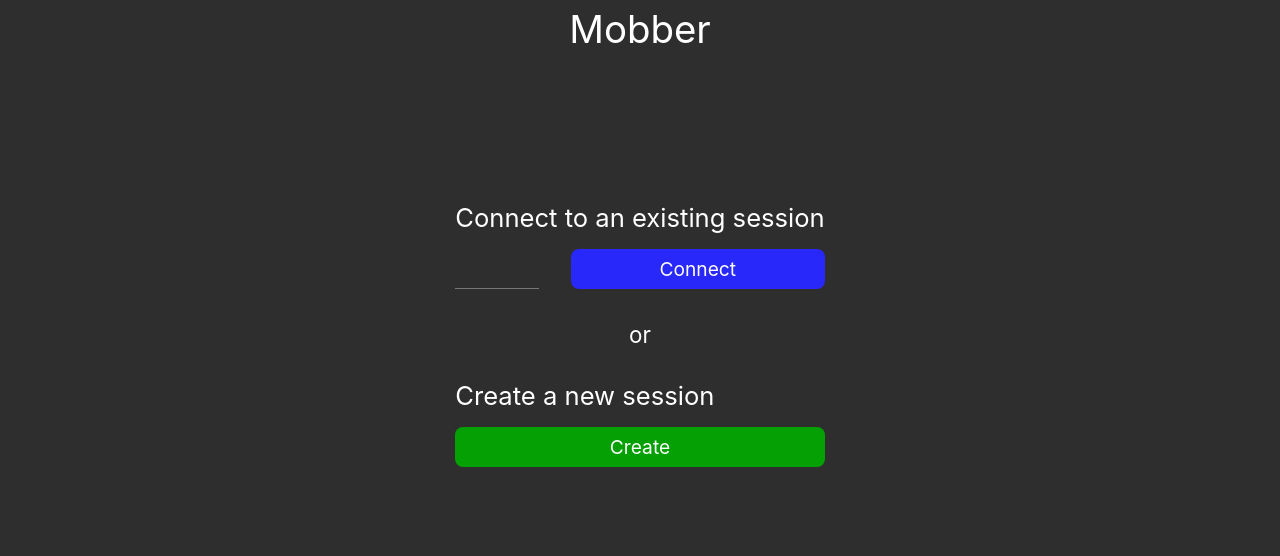
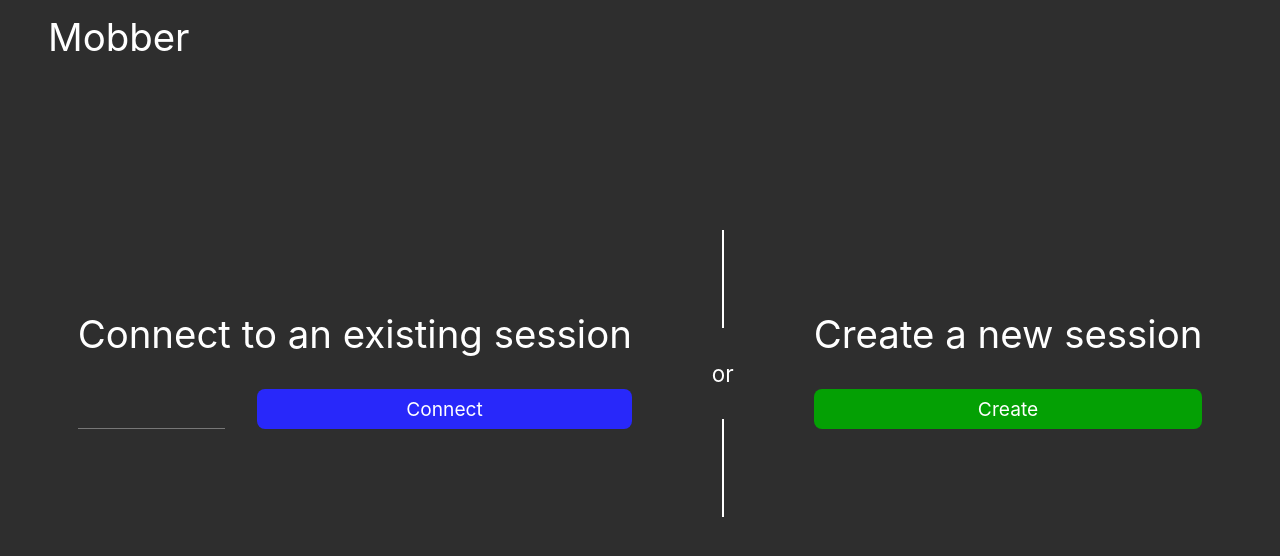
Before and after one commit to camleng/mobber, a React (Create React App) app: page / in a window 1280 px wide. Shown: the top 556 px of the page. Built offline with nearby package versions, Linux system fonts and the light colour scheme.

Commit message:
feat: New home screen layout

```diff
--- a/src/App.scss
+++ b/src/App.scss
@@ -18,10 +18,8 @@ input {
     background-color: $darkgray;
     border: none;
     border-bottom: 1px solid $lightgray;
-    // margin-right: 2rem;
     font-size: 1.2rem;
     text-align: center;
-    // width: 4.6rem;
 
     &:focus {
         outline: none;
--- a/src/components/Brand.scss
+++ b/src/components/Brand.scss
@@ -1,5 +1,18 @@
+@import "../mixins.scss";
+
+.title-bar {
+    @include desktop {
+        width: 100%;
+    }
+}
+
 .title {
     font-size: 2.4rem;
     line-height: 0.7;
+    margin-top: 0.5rem;
     cursor: pointer;
+
+    @include desktop {
+        margin-left: 2rem;
+    }
 }
--- a/src/components/Home.jsx
+++ b/src/components/Home.jsx
@@ -16,7 +16,7 @@ const Home = () => {
 
     return (
         <>
-            <div>
+            <div className='container'>
                 <div className='connect-to-session'>
                     <label>Connect to an existing session</label>
                     <div>
@@ -30,7 +30,11 @@ const Home = () => {
                         />
                     </div>
                 </div>
-                <p className='or'>or</p>
+                <div className='separators'>
+                    <div className='sep'></div>
+                    <div className='or'>or</div>
+                    <div className='sep'></div>
+                </div>
                 <div className='create-session'>
                     <label>Create a new session</label>
                     <div>
--- a/src/components/Home.scss
+++ b/src/components/Home.scss
@@ -1,25 +1,26 @@
 @import "../colors.scss";
+@import "../mixins.scss";
 
-.connect {
-    background-color: $blue;
-    width: 100%;
+.container {
     display: flex;
-    justify-content: center;
-    font-size: 1.2rem;
-}
+    flex-direction: column;
 
-.create {
-    background-color: $green;
-    font-size: 1.2rem;
-}
+    @include desktop {
+        flex-direction: row;
+        align-items: center;
 
-label {
-    font-size: 1.6rem;
+        > div:not(:last-child) {
+            margin-right: 5rem;
+        }
+    }
 }
 
 .connect-to-session {
+    display: flex;
+    flex-direction: column;
+
     div {
-        margin-top: 0.5rem;
+        margin-top: 1rem;
         display: flex;
 
         input {
@@ -29,23 +30,88 @@ label {
             margin-right: 2rem;
             padding-left: 0.5rem;
             font-size: 1.2rem;
-            width: 4.6rem;
+            width: 8.6rem;
 
             &:focus {
                 outline: none;
             }
         }
     }
-}
 
-.or {
-    font-size: 1.4rem;
-    margin: 2rem 0;
-    text-align: center;
+    .connect {
+        background-color: $blue;
+        width: 100%;
+        display: flex;
+        justify-content: center;
+        font-size: 1.2rem;
+    }
 }
 
 .create-session {
+    display: flex;
+    flex-direction: column;
+
     div {
         margin-top: 1rem;
     }
 }
+
+.create {
+    background-color: $green;
+    font-size: 1.2rem;
+}
+
+label {
+    font-size: 2rem;
+    align-self: center;
+
+    @include desktop {
+        font-size: 2.4rem;
+    }
+}
+
+.separators {
+    display: flex;
+    flex-direction: row;
+    align-items: center;
+    justify-content: center;
+    margin: 5rem 0;
+    position: relative;
+    top: 0.25rem;
+
+    > div:not(:last-child) {
+        margin-right: 2rem;
+
+        @include desktop {
+            margin-right: 0;
+        }
+    }
+
+    @include desktop {
+        flex-direction: column;
+    }
+
+    .sep {
+        border: 1px solid $white;
+        width: 100%;
+        height: 0;
+
+        @include desktop {
+            height: 6rem;
+            width: 0;
+        }
+    }
+
+    .or {
+        position: relative;
+        top: -0.25rem;
+        font-size: 1.4rem;
+        text-align: center;
+        line-height: unset;
+
+        @include desktop {
+            margin: 2rem 0;
+            top: 0;
+        }
+    }
+}
--- a/src/components/MobbingSession.scss
+++ b/src/components/MobbingSession.scss
@@ -26,7 +26,7 @@
         }
 
         &.next {
-            background-color: $yellow;
+            background-color: $burntorange;
         }
     }
 }
--- a/src/mixins.scss
+++ b/src/mixins.scss
@@ -15,3 +15,9 @@
         @content;
     }
 }
+
+@mixin desktop {
+    @media only screen and (min-width: 1024px) {
+        @content;
+    }
+}
```
